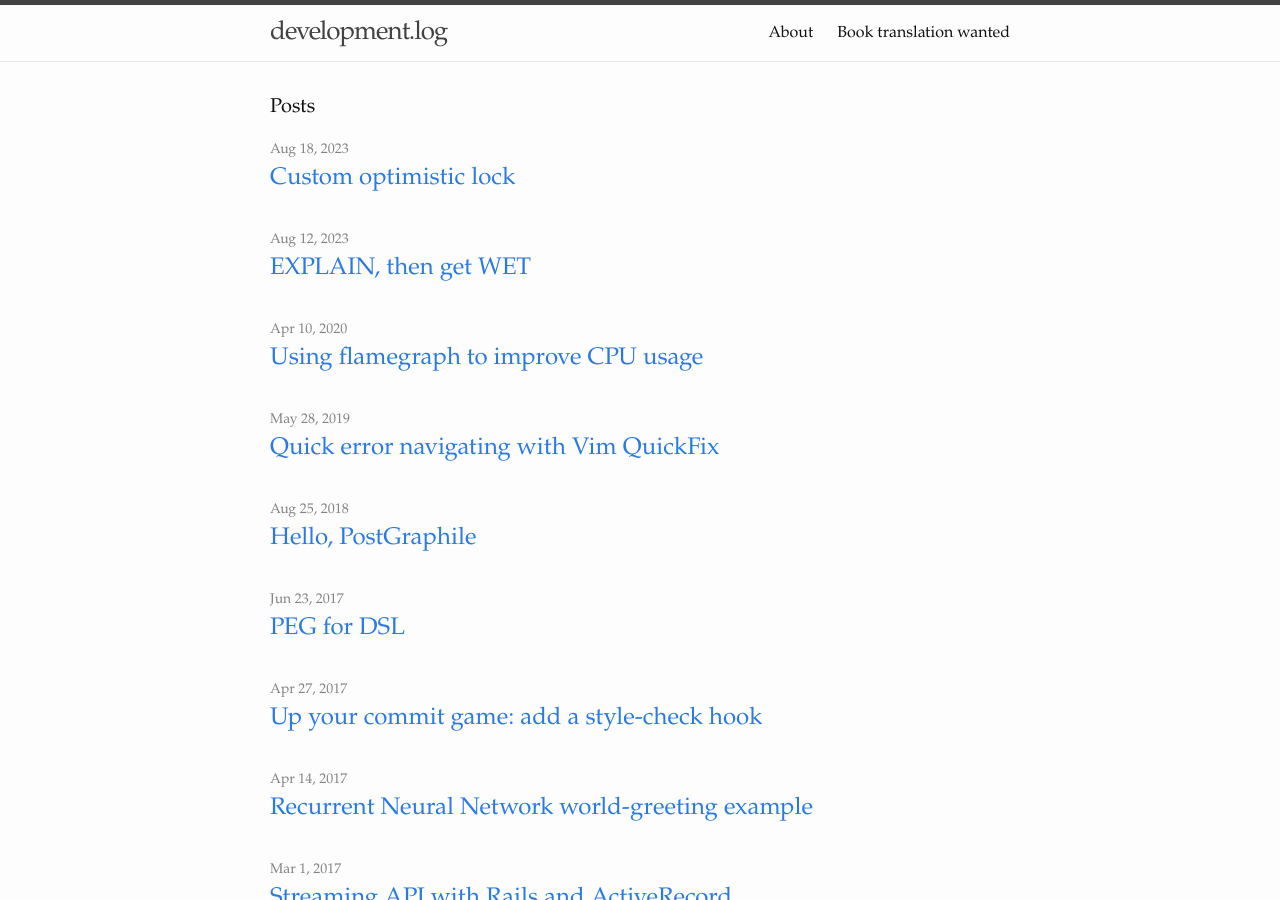
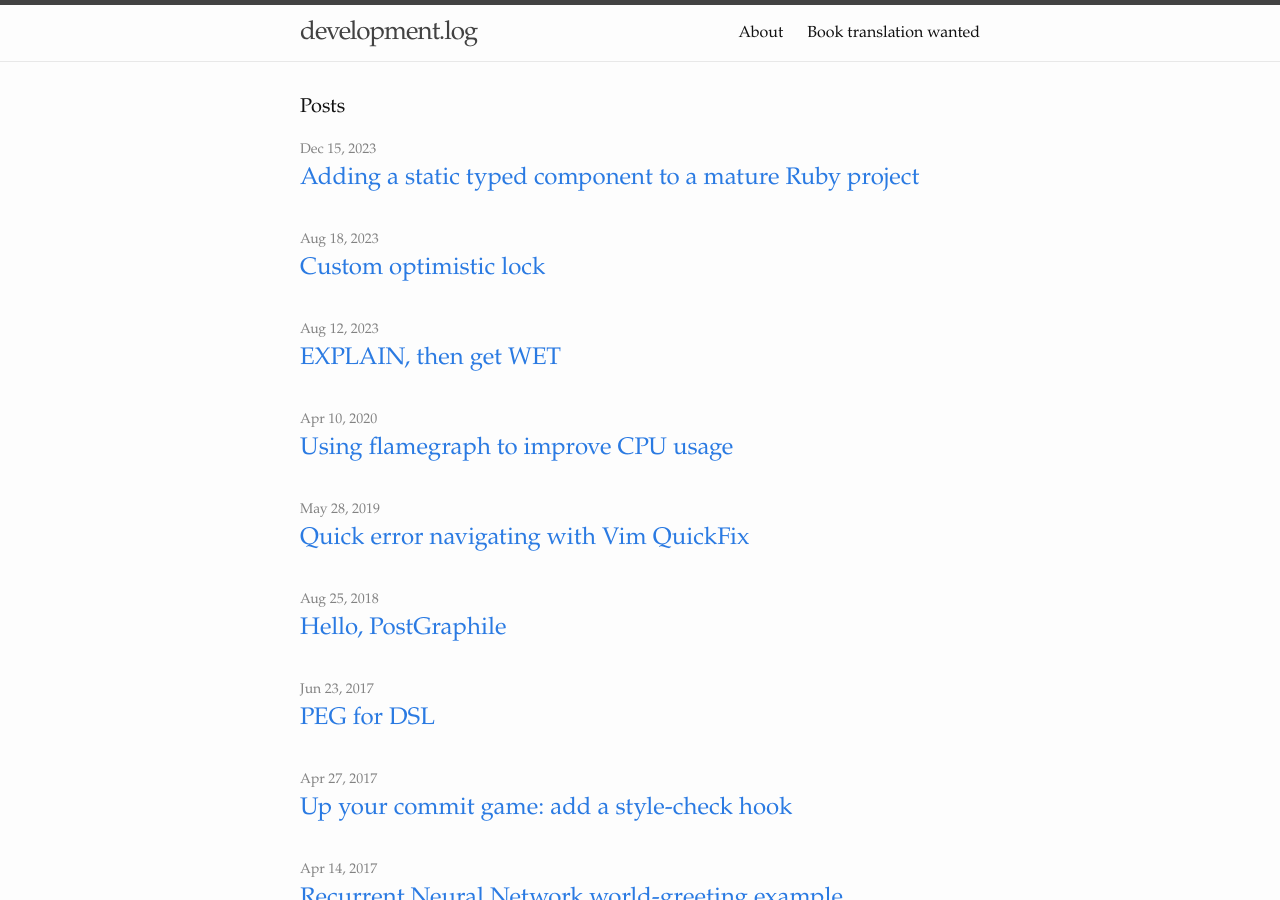
Before and after one commit to keang/keang.github.io, a Jekyll site: the page built from index.html, in a window 1280 px wide and 900 px high. Built offline with Jekyll 4.4.1, drawn with Linux system fonts in a browser that asks for light colours; nearby versions of some CDN libraries; some of the changed lines change nothing that is shown.

Commit message:
Add static ruby extension

````diff
--- a/_includes/head.html
+++ b/_includes/head.html
@@ -6,6 +6,7 @@
   <title>{% if page.title %}{{ page.title | escape }}{% else %}{{ site.title | escape }}{% endif %}</title>
   <meta name="description" content="{% if page.excerpt %}{{ page.excerpt | strip_html | strip_newlines | truncate: 160 }}{% else %}{{ site.description }}{% endif %}">
 
+  <link rel="stylesheet" href="https://cdn.jsdelivr.net/npm/bulma@0.9.4/css/bulma.min.css">
   <link rel="stylesheet" href="{{ "/css/main.css" | prepend: site.baseurl }}">
   <link rel="canonical" href="{{ page.url | replace:'index.html','' | prepend: site.baseurl | prepend: site.url }}">
   <link rel="alternate" type="application/rss+xml" title="{{ site.title }}" href="{{ "/feed.xml" | prepend: site.baseurl | prepend: site.url }}">
@@ -19,4 +20,5 @@
     ga('send', 'pageview');
 
   </script>
+  <script src="https://kit.fontawesome.com/3f9c431178.js" crossorigin="anonymous"></script>
 </head>
--- /dev/null
+++ b/_posts/2023-12-15-ruby-static-typed-extension.markdown
@@ -0,0 +1,120 @@
+---
+layout: post
+title:  Adding a static typed component to a mature Ruby project
+date:   2023-12-15 09:35:48 +1100
+categories: hack
+comments: true
+---
+
+> Ruby is nice, but...
+
+Ruby is convenient and productive and ergonomic.
+It is a great language to prototype in.
+
+But when a project matures, requirements starts to stablize.
+Changes in the domain happens slowly.
+It takes discipline to maintain the growing pile of test cases, which are essential for any form of deployment confidence.
+
+> too many footguns
+
+If you inherit a poorly tested code, good luck.
+If you push the boundary of the Rails convention, have fun.
+
+I heard another way to put it: there are many footguns in the language.
+On top of that, after you shot yourself in the foot, you *want* to take the blame.
+If only I was smarter or had more foresight or was more disciplined, I could've done it the right way that time.
+
+So at work I started to explore other non-foot-shooting figurative guns.
+
+I started with some criteria (an ex-colleague sold me the first 2):
+
+1. Support composable types and pattern matching
+1. Don't use Exceptions for control flow
+1. Interop with Ruby
+
+### 1. Support composable types and pattern matching
+
+Composable types, or [algerbraic data types](https://en.wikipedia.org/wiki/Algebraic_data_type), would be an interesting tool for expressive business domain modeling.
+Languages with composable type also offers exhaustive pattern matching, which promises to catch bugs where we forget to consider edge cases.
+Of course it depends on the models being well-designed.
+
+I tried to make use of composable type and pattern matching in Ruby first, by introducing Sorbet(a Ruby static type checker) but currently it still fall short.
+The [exhaustive pattern matching](https://sorbet.org/docs/exhaustiveness) check doesn't work quite well, for example with an array of 2 booleans:
+```ruby
+sig {params(a: T::Boolean, b: T::Boolean).returns(T::Array[Event])}
+def resolve(a, b)
+  case t = [a, b]
+  when [true, false]
+    "Half-half"
+  when [true, true]
+    "All in!"
+  when [false, false]
+    "Noooo"
+  when [false, true]
+    "Half-half again"
+  else
+    T.absurd(t)
+  end
+end
+```
+
+We have to sprinke in `T.absurd(t)` call to make the checker assert whether the code is dead (meaning that the branches above are exhaustive). This still throws an error:
+```ruby
+editor.rb:44: Control flow could reach T.absurd because the type [T::Boolean, T::Boolean] wasn't handled https://srb.help/7026
+    44 |    T.absurd(t)
+            ^^^^^^^^^^^
+  Got [T::Boolean, T::Boolean] (2-tuple) originating from:
+    editor.rb:34:
+    34 |  case t = [a, b]
+                   ^^^^^^
+Errors: 1
+```
+
+We already covered all combinations, but Sorbet still thinks we have not us to covered `T::Boolean, T::Boolean` :(
+
+
+### 2. Discourages unhandled exception
+
+The presence and prevailance of runtime errors as control flow in Ruby violates the [Principle of least astonishmnt](https://en.wikipedia.org/wiki/Principle_of_least_astonishment), and necessitate meticulous use of `rescue`s.
+
+Half of a Ruby dev's time is debugging the runtime errors. Is [this monstrosity](https://www.exceptionalcreatures.com/bestiary/NoMethodError.html#undefined-method-for-nil-nilclass) familiar in your error logging service?
+
+```
+NoMethodError: undefined method `rawr' for nil:NilClass
+```
+
+It would be better to handle errors/exceptions as return values where the caller explicitly decides what to do upfront.
+In many languages, it is idiomatic to return a `Result` type that wraps around the successful value and the failed exception.
+This gives the compiler a chance to assist us to write better error handling.
+
+
+### 3. Interop with Ruby
+
+Since the project is quite big, a rewrite into a new language would be a hard sell for the team.
+We want a way to dip our toes into the waters first before investing more into a particular language/technology.
+It is a requirement that the new lanugage should play nice with Ruby, so that we could gradually replace components in current Ruby projects.
+
+There are 2 main ways to interop with Ruby:
+1. compile into a shared dynamic library, and Ruby uses FFI to bind with said library, or
+2. Run Ruby in JRuby or TruffleRuby which supports JVM languages quite well (Java, Kotlin and Scala)
+
+# Candidates
+
+After some googling, the following is the list of possible languages that we could explore:
+
+{% assign T = '<i aria-hidden="true" title="Yes" class="has-text-primary fa-solid fa-check"></i>' %}
+{% assign F = '<i aria-hidden="true" title="No" class="fa-solid fa-xmark"></i>' %}
+| Language   | Pattern Matching | "Result" type | Interop with Ruby                                                                        |
+|------------|------------------|---------------|------------------------------------------------------------------------------------------|
+| Crystal    | {{ T }}          | {{ F }}       | {{ F }}                                                                                  |
+| TypeScript | {{ T }}          | {{ F }}       | {{ F }}                                                                                  |
+| Elm        | {{ T }}          | {{ T }}       | {{ F }}                                                                                  |
+| F#         | {{ T }}          | {{ T }}       | {{ F }}                                                                                  |
+| Haskell    | {{ T }}          | {{ T }}       | {{ F }}                                                                                  |
+| Kotlin     | {{ T }}          | {{ T }}       | {{ T }} [Kotlin/Native](https://kotlinlang.org/docs/native-dynamic-libraries.html) + FFI |
+| Rust       | {{ T }}          | {{ T }}       | {{ T }} [Magnus](https://github.com/matsadler/magnus)                                    |
+| Scala      | {{ T }}          | {{ T }}       | {{ T }} (Scala Native + FFI) or TruffeRuby                                               |
+| Swift      | {{ T }}          | {{ T }}       | {{ T }} [FFI](https://medium.com/@MarcioK/swift-ruby-interoperability-9a0ce9a70fd2)      |
+{: .table}
+
+In subsequent posts I would like to get into more details of each languages that we tried.
````
